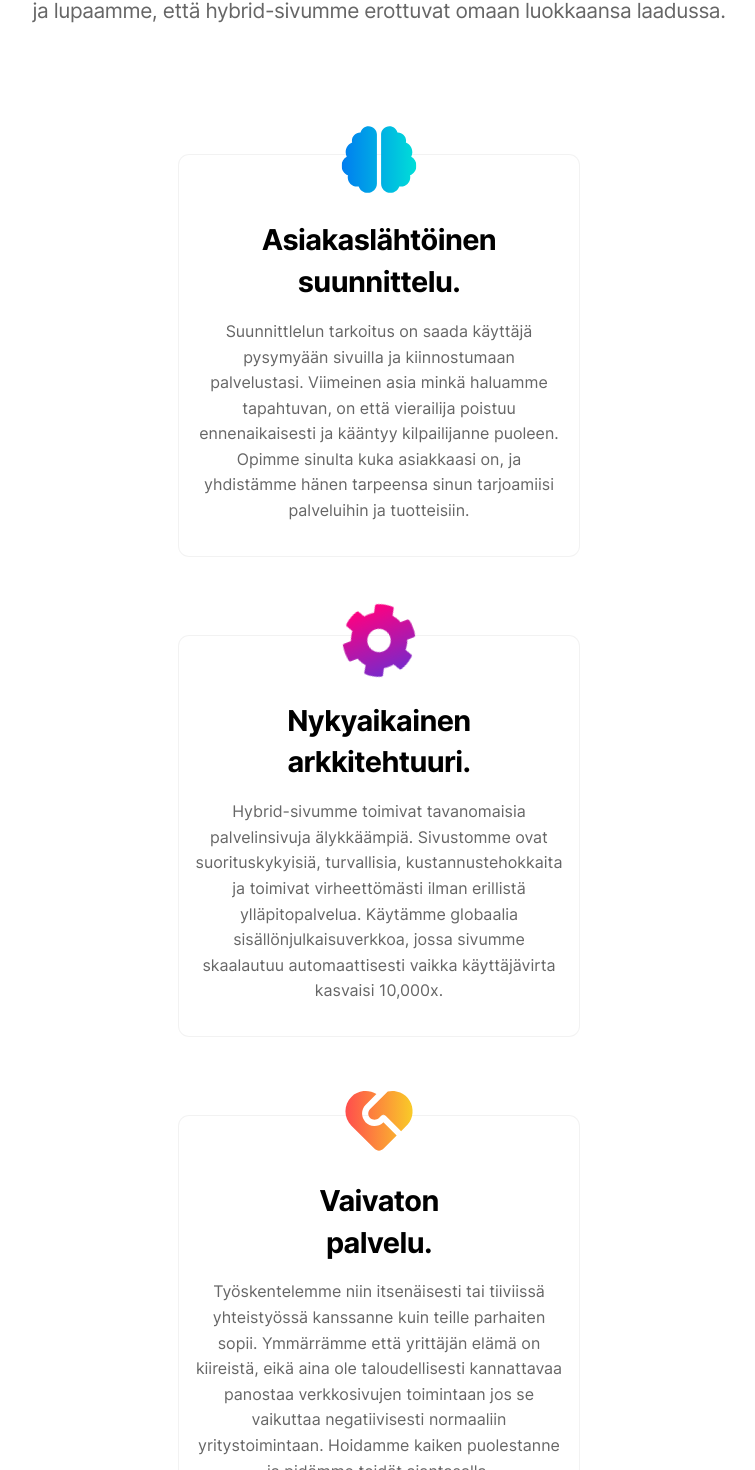
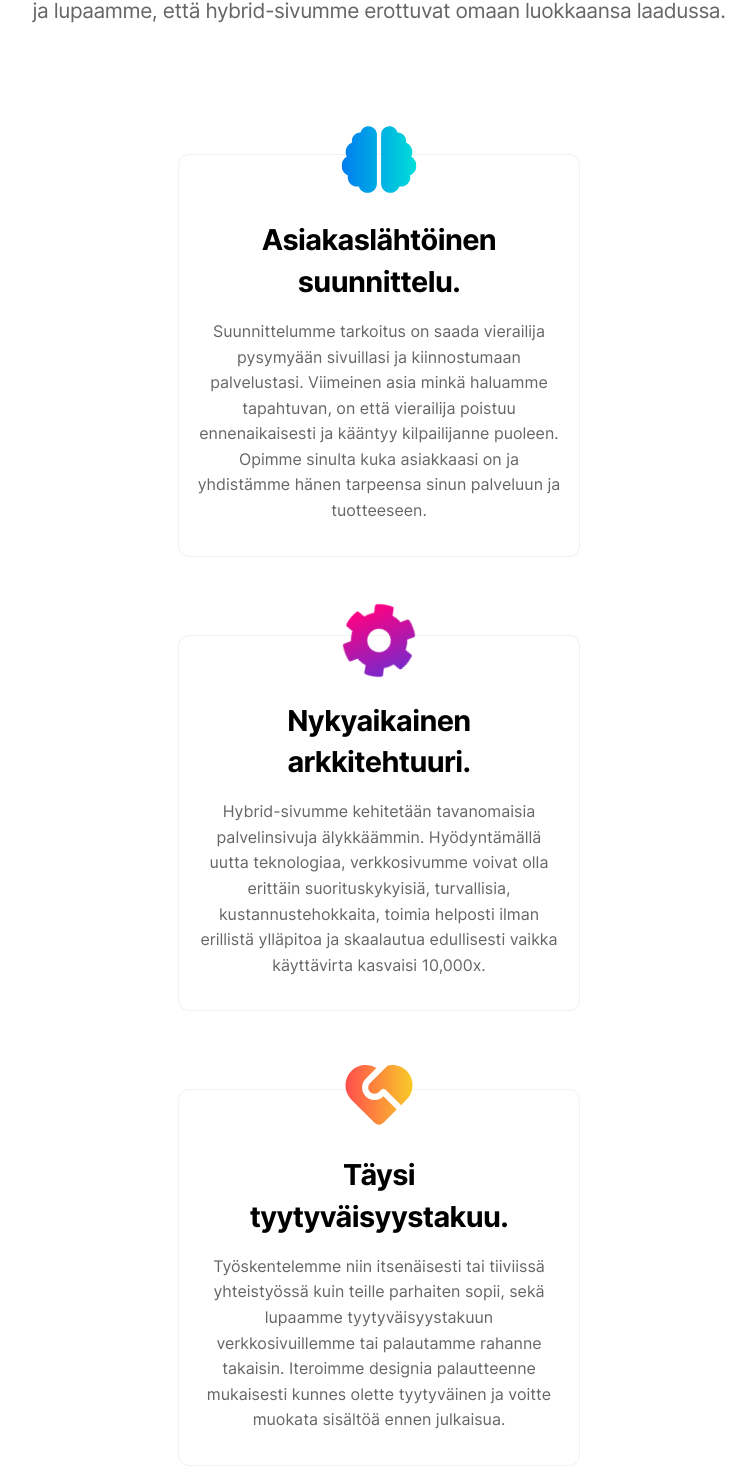
Before and after one commit to digiaalto/etusivu, a Next.js app: page / in a window 1280 px wide. Shown: the part 1322-2792 px from the top of the page, without its empty margins (261-1016 px from the left). Built offline with nearby package versions, Linux system fonts and the light colour scheme.

Commit message:
Sisältömuutos

```diff
--- a/components/etusivu/Hero.js
+++ b/components/etusivu/Hero.js
@@ -28,9 +28,8 @@ const Hero = (props) => {
         <StylizedHeaders animElement={animElement} />
         <CtaButtons />
         <h1 className={styles.description}>
-          Teemme epäreilun tehokkaita verkkosivuja yrityksille, jotka haluavat
-          asiakkailleen parhaan käyttökokemuksen ja itselleen kestävän
-          kotisivun.
+          Teemme epäreilun tehokkaita verkkosivuja yrityksille jotka haluavat
+          asiakkaalle paremman käyttökokemuksen, ja itselleen kestävän kotsivun.
         </h1>
         <Link href="/#palvelut">
           <a className={styles.scrollLink} aria-label="Linkki alempaan osioon">
--- a/components/etusivu/Kehitys.module.sass
+++ b/components/etusivu/Kehitys.module.sass
@@ -7,6 +7,7 @@
 	display: grid
 	justify-items: center
 	padding-bottom: 0 !important
+	overflow: hidden
 
 .description
 	@include typography.headerDescription
--- a/components/etusivu/KehitysEdut.module.sass
+++ b/components/etusivu/KehitysEdut.module.sass
@@ -8,7 +8,6 @@
 	margin-top: 3rem
 	max-width: 100vw
 	width: 500px
-	overflow: hidden
 
 .iconRow
 	display: grid
--- a/components/etusivu/PalvelutOminaisuudet.js
+++ b/components/etusivu/PalvelutOminaisuudet.js
@@ -5,30 +5,29 @@ const PalvelutOminaisuudet = () => {
     <div className={styles.container}>
       <Ominaisuus icon={BrainIcon} header="Asiakaslähtöinen suunnittelu.">
         <p>
-          Suunnittlelun tarkoitus on saada käyttäjä pysymyään sivuilla ja
+          Suunnittelumme tarkoitus on saada vierailija pysymyään sivuillasi ja
           kiinnostumaan palvelustasi. Viimeinen asia minkä haluamme tapahtuvan,
           on että vierailija poistuu ennenaikaisesti ja kääntyy kilpailijanne
-          puoleen. Opimme sinulta kuka asiakkaasi on, ja yhdistämme hänen
-          tarpeensa sinun tarjoamiisi palveluihin ja tuotteisiin.
+          puoleen. Opimme sinulta kuka asiakkaasi on ja yhdistämme hänen
+          tarpeensa sinun palveluun ja tuotteeseen.
         </p>
       </Ominaisuus>
       <Ominaisuus icon={CogIcon} header="Nykyaikainen arkkitehtuuri.">
         <p>
-          Hybrid-sivumme toimivat tavanomaisia palvelinsivuja älykkäämpiä.
-          Sivustomme ovat suorituskykyisiä, turvallisia, kustannustehokkaita ja
-          toimivat virheettömästi ilman erillistä ylläpitopalvelua. Käytämme
-          globaalia sisällönjulkaisuverkkoa, jossa sivumme skaalautuu
-          automaattisesti vaikka käyttäjävirta kasvaisi 10,000x.
+          Hybrid-sivumme kehitetään tavanomaisia palvelinsivuja älykkäämmin.
+          Hyödyntämällä uutta teknologiaa, verkkosivumme voivat olla erittäin
+          suorituskykyisiä, turvallisia, kustannustehokkaita, toimia helposti
+          ilman erillistä ylläpitoa ja skaalautua edullisesti vaikka käyttävirta
+          kasvaisi 10,000x.
         </p>
       </Ominaisuus>
-      <Ominaisuus icon={HeartIcon} header="Vaivaton palvelu.">
+      <Ominaisuus icon={HeartIcon} header="Täysi tyytyväisyystakuu.">
         <p>
-          Työskentelemme niin itsenäisesti tai tiiviissä yhteistyössä kanssanne
-          kuin teille parhaiten sopii. Ymmärrämme että yrittäjän elämä on
-          kiireistä, eikä aina ole taloudellisesti kannattavaa panostaa
-          verkkosivujen toimintaan jos se vaikuttaa negatiivisesti normaaliin
-          yritystoimintaan. Hoidamme kaiken puolestanne ja pidämme teidät
-          ajantasalla.
+          Työskentelemme niin itsenäisesti tai tiiviissä yhteistyössä kuin
+          teille parhaiten sopii, sekä lupaamme tyytyväisyystakuun
+          verkkosivuillemme tai palautamme rahanne takaisin. Iteroimme designia
+          palautteenne mukaisesti kunnes olette tyytyväinen ja voitte muokata
+          sisältöä ennen julkaisua.
         </p>
       </Ominaisuus>
     </div>
```
